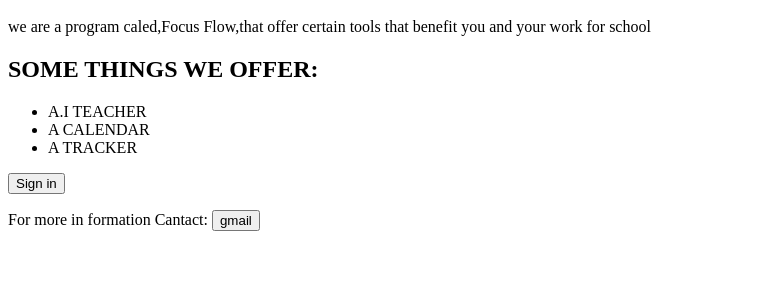
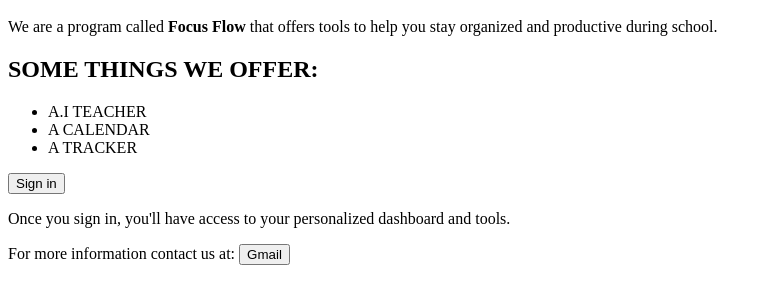
Before and after one commit to Tristan-Lin7703/Inquiry_Project_tristan_jesus_annie_kevin, a plain HTML site: page main.html in a window 1280 px wide. Shown: the part 111-414 px from the top of the page, without its empty margins (0-772 px from the left). Drawn offline with Linux system fonts and the light colour scheme.

Commit message:
Update main.html with better description and contact link

```diff
--- a/main.html
+++ b/main.html
@@ -6,7 +6,7 @@
      </head>
      <body>
           <h1>Focus Flow </h1>
-          <p> we are a program caled,Focus Flow,that offer certain tools that benefit you and your work for school</P>
+          <p>We are a program called <strong>Focus Flow</strong> that offers tools to help you stay organized and productive during school.</p>
           <h2>SOME THINGS WE OFFER:</h2>
           <ul>
                <li>A.I TEACHER</li>
@@ -17,10 +17,11 @@
                 <button>Sign in</button>
             </a>
 
+          <p>Once you sign in, you'll have access to your personalized dashboard and tools.</p>
 
           <p>
-               For more in formation Cantact:
-               <a href="https//gmail.com"><button>gmail</button></a>
+               For more information contact us at:
+               <a href="https://gmail.com"><button>Gmail</button></a>
           </p>
      </body>
 </html>
```
